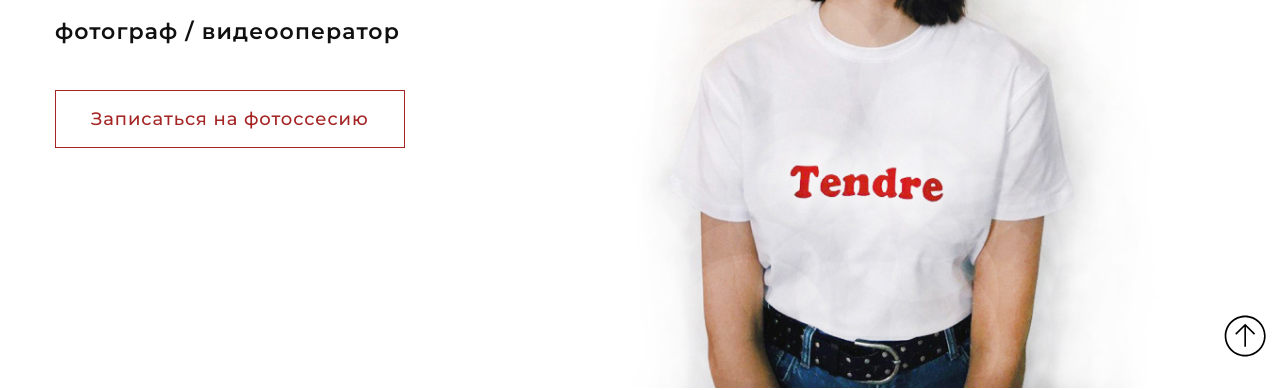
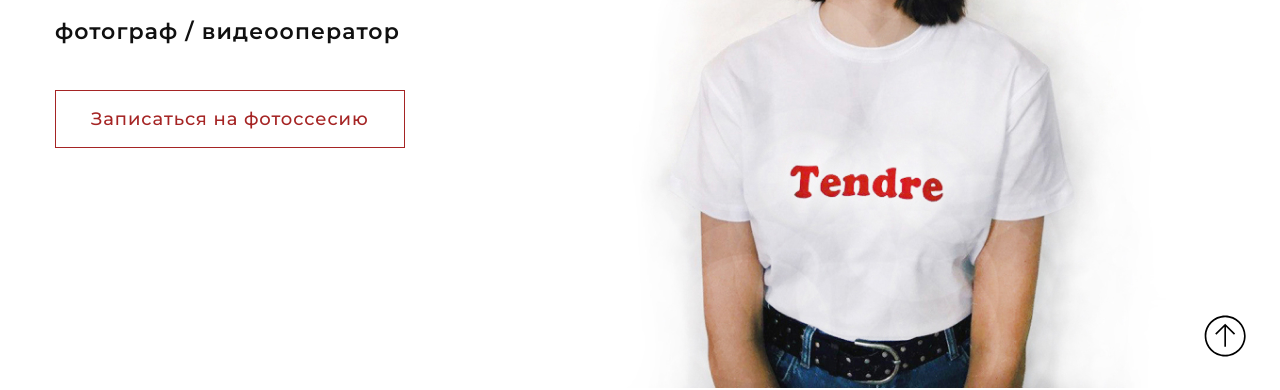
Before and after one commit to Oleksandr-Pik/julie-portfolio, a plain HTML site: page index.html in a window 1280 px wide. Shown: the part 419-809 px from the top of the page. Drawn offline with Linux system fonts and the light colour scheme.

Commit message:
some fix

```diff
--- a/src/styles/style.css
+++ b/src/styles/style.css
@@ -73,7 +73,7 @@
   z-index: 10;
   width: 50px;
   bottom: 20px;
-  right: 10px;
+  right: 30px;
   transition: var(--animation-transition);
 }
 
```
